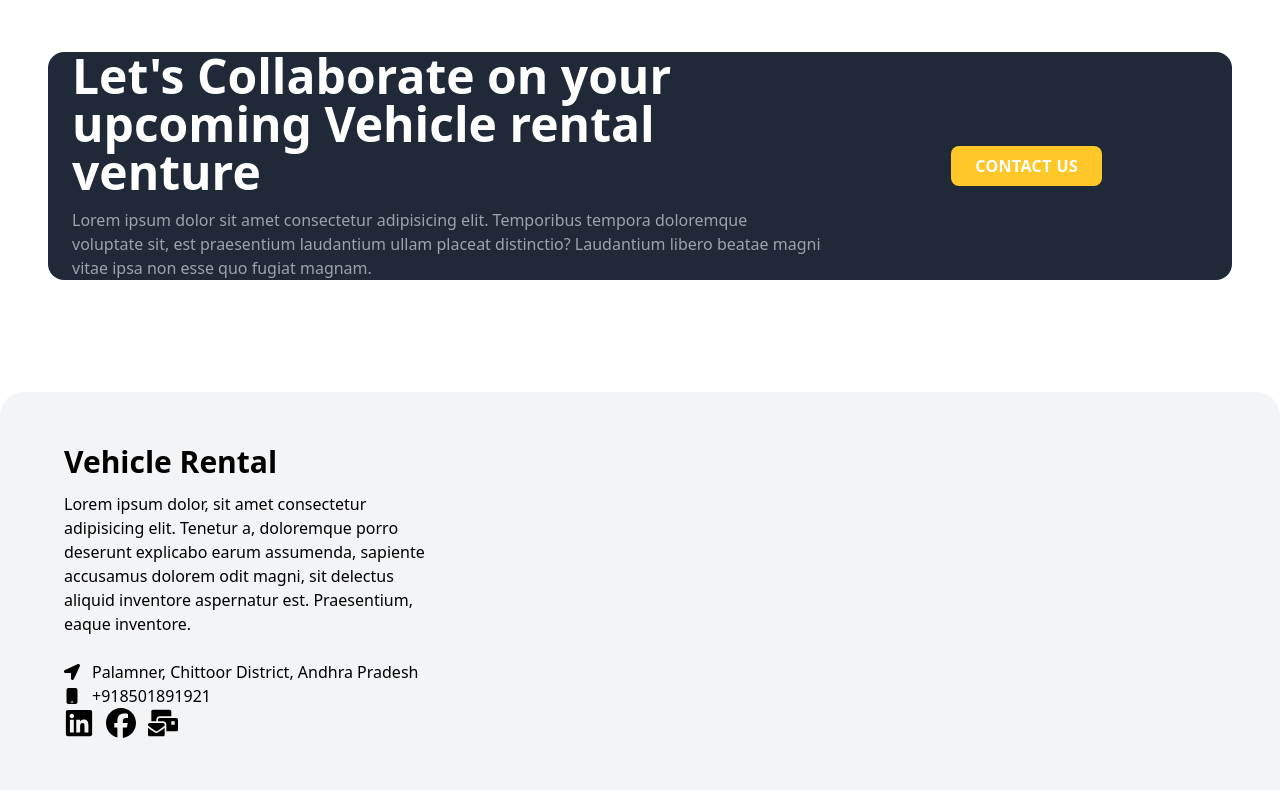
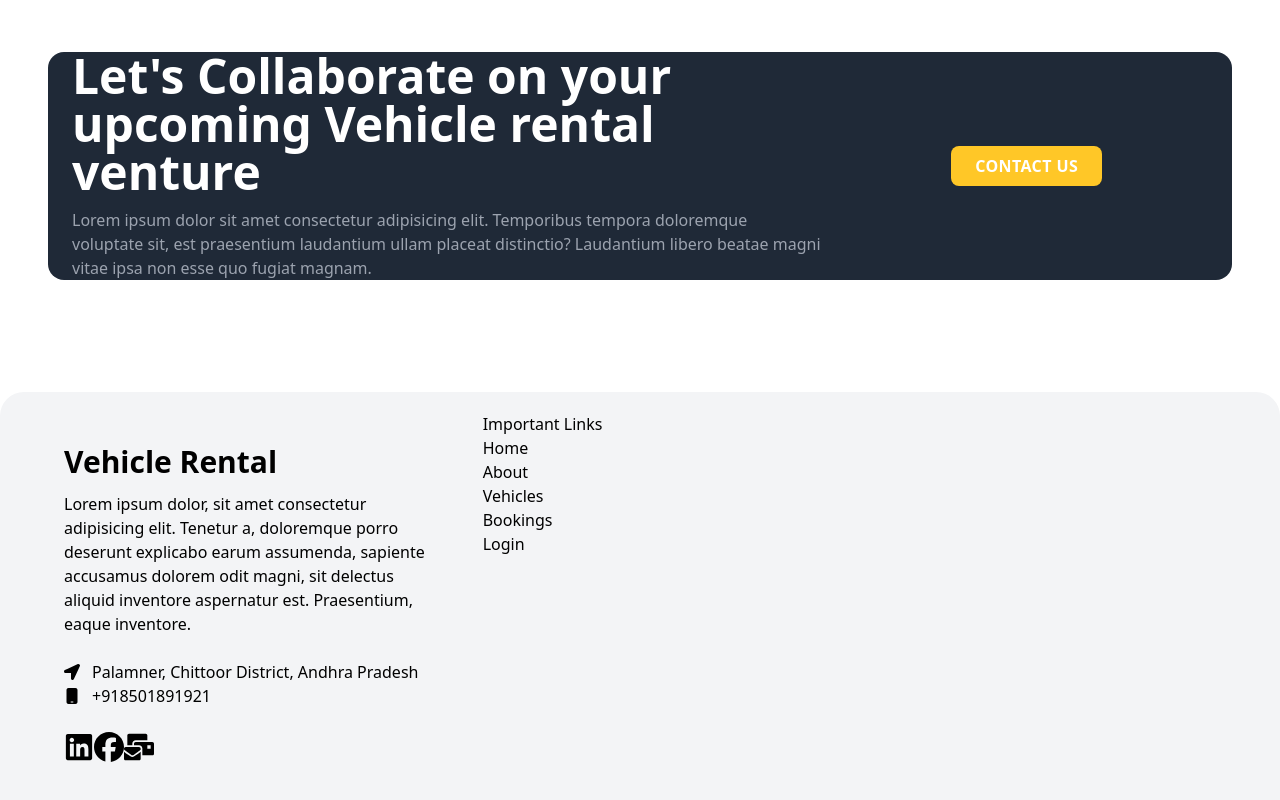
Before and after one commit to G1KUMAR-INDIA/Vehicle-Rental-Front-End, a React (Vite) app: page / in a window 1280 px wide. Shown: the part 3904-4704 px from the top of the page. Built offline with nearby package versions, Linux system fonts and the light colour scheme.

Commit message:
FrontEnd

```diff
--- a/src/components/Footer/Footer.jsx
+++ b/src/components/Footer/Footer.jsx
@@ -4,7 +4,28 @@ import { FaMobile } from "react-icons/fa6";
 import { FaLinkedin } from "react-icons/fa6";
 import { FaFacebook } from "react-icons/fa6";
 import { FaMailBulk } from "react-icons/fa";
-FaFacebook
+const FooterLinks=[
+  {
+    title:"Home",
+    link:"/#",
+  },
+  {
+    title:"About",
+    link:"/about",
+  },
+  {
+    title:"Vehicles",
+    link:"/vehicles",
+  },
+  {
+    title:"Bookings",
+    link:"/bookings",
+  },
+  {
+    title:"Login",
+    link:"/login",
+  },
+]
 const Footer = () => {
   return (
     <div className='bg-gray-100 dark:bg-dark mt-14 rounded-t-3xl'>
@@ -24,17 +45,39 @@ const Footer = () => {
               <p>+918501891921</p>
             </div>
             {/* Social Handles */}
-            <div className='flex items-center gap-3'>
-              <a href="#">
+            <div className='flex items-center  mt-6 '>
+              <a href="https://www.linkedin.com/in/g1kumarr/"  target='_blank'>
                 <FaLinkedin className="text-3xl hover:text-primary"/>
               </a>
-              <a href="https://www.facebook.com/g1kumar.in/">
+              <a href="https://www.facebook.com/g1kumar.in/" target='_blank'>
                 <FaFacebook className="text-3xl hover:text-primary"/>
               </a>
-              <a href="mailto:g1kumar215@gmail.com">
+              <a href="mailto:g1kumar215@gmail.com" target='_blank'>
                 <FaMailBulk className="text-3xl hover:text-primary"/>
               </a>
             </div>
+          </div>
+          {/* Navlinks */}
+          <div className='grid grid-cols-2 sm:grid-cols-3 col-span-2 md:pl-10'>
+            <div>
+              <div>
+                <h1>Important Links</h1>
+                <ul>
+                  {
+                    FooterLinks.map(data=>{
+                      return(
+
+                          <li className='cursor-pointer hover:text-primary duration-300'>
+                            <a href={data.links} target="_blabk">{data.title}</a>
+                          </li>
+
+                      )
+                    })
+                  }
+                </ul>
+              </div>
+            </div>
+
           </div>
         </div>
 
```
